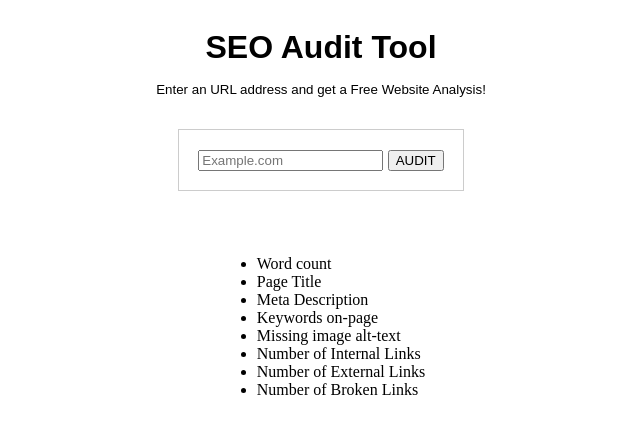
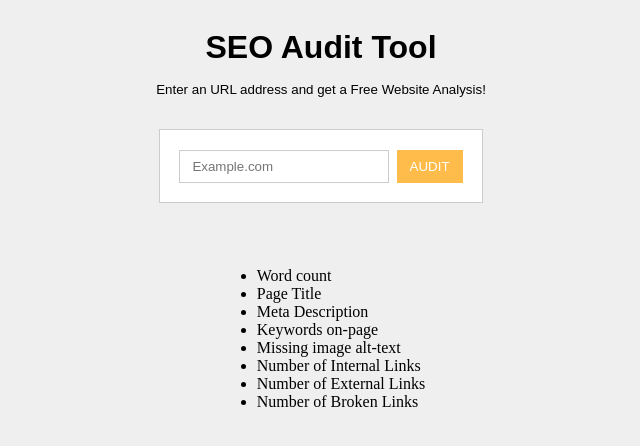
Before and after one commit to iamwahid/simple-seo-analyzer, a Django app: page / in a window 1280 px wide. Shown: the top 446 px of the page, without its empty margins (319-959 px from the left). Run offline with Django 3.2, Linux system fonts and the light colour scheme.

Commit message:
update styling

```diff
--- a/seo/templates/url-form.html
+++ b/seo/templates/url-form.html
@@ -11,6 +11,7 @@
     }
     body {
         font-family: Arial, Helvetica, sans-serif;
+        background-color: #efefef;
     }
     .content-wrapper {
         width: 100%;
@@ -36,6 +37,26 @@
         background-color: white;
         padding: 1.2rem;
         border: 1px solid #ccc;
+        display: flex;
+        flex-direction: row;
+        width: 32%;
+    }
+    .form-control {
+        width: 100%;
+        padding: 8px 12px;
+        border: 1px solid #ccc;
+        margin-right: 0.5rem;
+    }
+    .form-submit {
+        color: white;
+        background-color: #ffbc4b;
+        border: 1px solid #ffbc4b;
+        padding: 8px 12px;
+    }
+    .form-submit:hover {
+        cursor: pointer;
+        background-color: #ffbc4b;
+        border: 1px solid #ffbc4b;
     }
     .analyze-output {
         font-family: 'Times New Roman', Times, serif;
@@ -50,7 +71,7 @@
             <form action="/" method="post" class="form">
                 {% csrf_token %}
                 {{ form }}
-                <input type="submit" value="AUDIT">
+                <input type="submit" value="AUDIT" class="form-submit">
             </form>
             <div class="analyze-output">
                 <ul>
```
